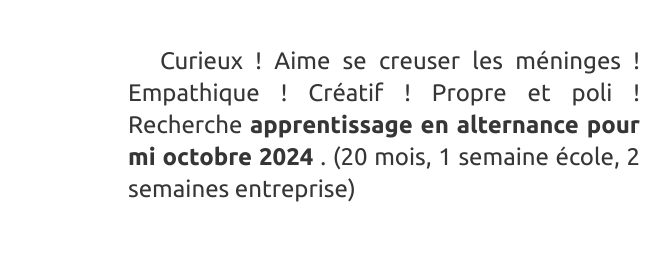
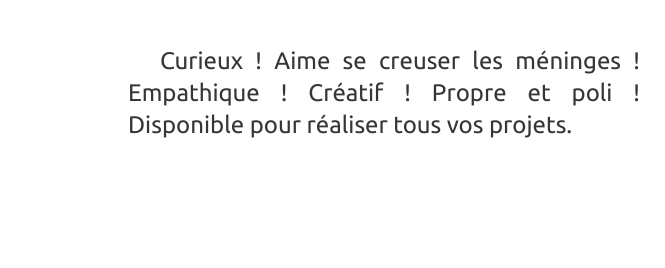
Before and after one commit to JeremyMaurel/JeremyMaurel.github.io, a plain HTML site: page index.html in a window 1280 px wide. Shown: the part 931-1199 px from the top of the page, 0-665 px from the left. Drawn offline with nearby package versions, Linux system fonts and the light colour scheme.

Commit message:
rewrite: rewrite presentation p

```diff
--- a/index.html
+++ b/index.html
@@ -62,9 +62,7 @@
           <div class="about__description-container">
             <p class="description-container__first-paragraph">
               Curieux ! Aime se creuser les méninges ! Empathique ! Créatif !
-              Propre et poli ! Recherche
-              <strong> apprentissage en alternance pour mi octobre 2024 </strong
-              >. (20 mois, 1 semaine école, 2 semaines entreprise)
+              Propre et poli ! Disponible pour réaliser tous vos projets.
             </p>
             <!-- <p class="description-container__second-paragraph">
             À 28 ans, j'ai décidé de quitter l'optique pour me lancer dans
```
